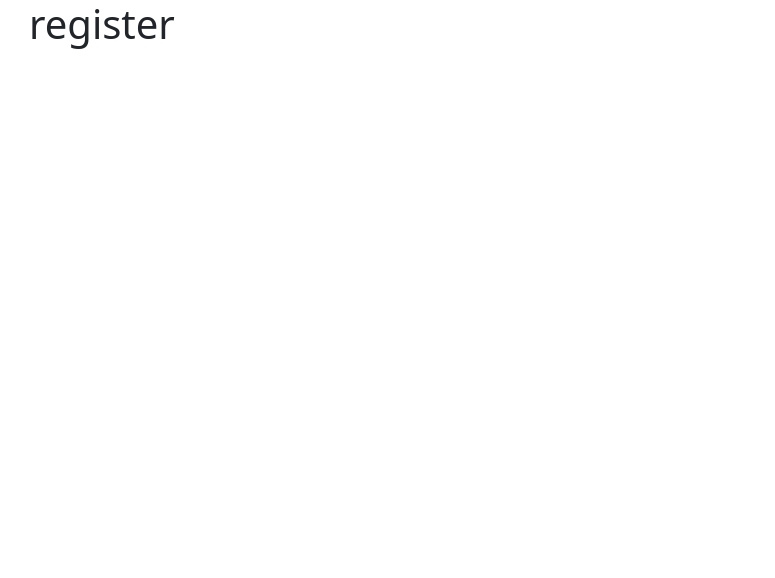
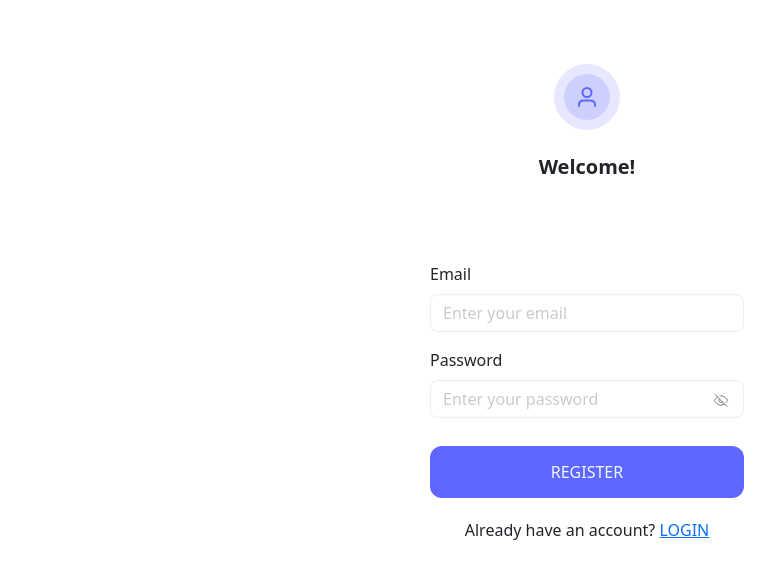
Before and after one commit to siloxa/clipboard-web, a Vue app: page /register in a window 1280 px wide. Shown: the top 578 px of the page, without its empty margins (53-828 px from the left). Built offline with nearby package versions, Linux system fonts and the light colour scheme.

Commit message:
IMPLEMENT[Register.vue]

```diff
--- a/src/components/authenticate/Login.vue
+++ b/src/components/authenticate/Login.vue
@@ -22,7 +22,7 @@
         </div>
         <p class="fw-bold forgot-pass">Forgot password?</p>
         <template #button>
-            <Button text="Login" />
+            <Button text="LOGIN" />
         </template>
         <template #footer>
             <Footer page="login" />
--- a/src/components/authenticate/Register.vue
+++ b/src/components/authenticate/Register.vue
@@ -1,3 +1,41 @@
+<script setup>
+    import Button from '../utils/Button.vue';
+    import Input from '../utils/Input.vue';
+    import AuthenticateForm from './utils/AuthenticateForm.vue'
+    import Header from './utils/Header.vue';
+    import Footer from './utils/Footer.vue';
+    import PasswordToggleIcon from './icons/PasswordToggleIcon.vue'
+</script>
+
 <template>
-    <h1>register</h1>
+    <AuthenticateForm>
+        <template #header>
+            <Header icon="user" title="Welcome!"/>
+        </template>
+        <div class="mb-3" style="margin-top: 80px;">
+            <Input type="email" label="Email" placeholder="Enter your email"/>
+        </div>
+        <div class="mb-4 position-relative password-fild">
+            <Input type="password" label="Password" placeholder="Enter your password"/>
+            <PasswordToggleIcon class="position-absolute icons-pos-3" />
+            <p class="text-muted" style="display: none;">Must be at least 8 characters.</p>
+        </div>
+        <template #button>
+            <Button text="REGISTER" />
+        </template>
+        <template #footer>
+            <Footer page="register" />
+        </template>
+    </AuthenticateForm>
 </template>
+
+<style scoped>
+.icons-pos-3{
+    left: 90%;
+    top: 59%;
+}
+.password-fild{
+    width: 100%;
+    height: 74px;
+}
+</style>
```
